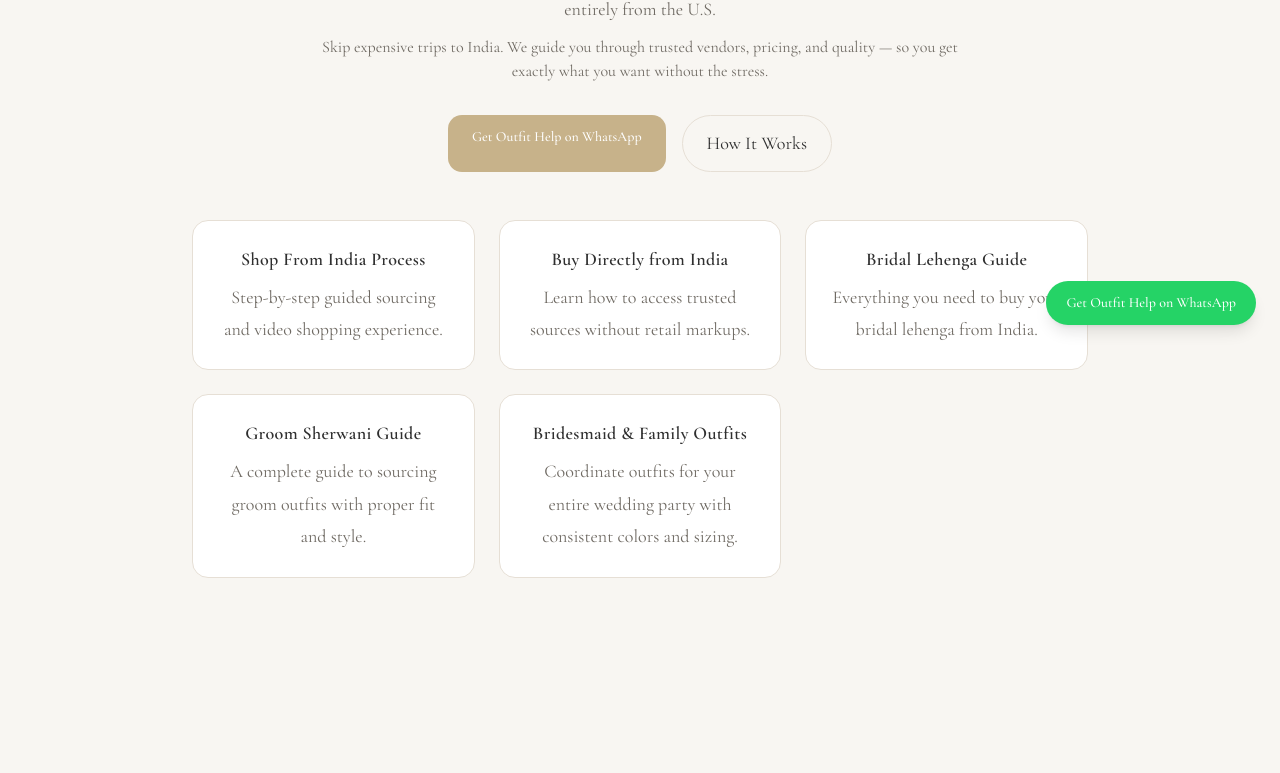
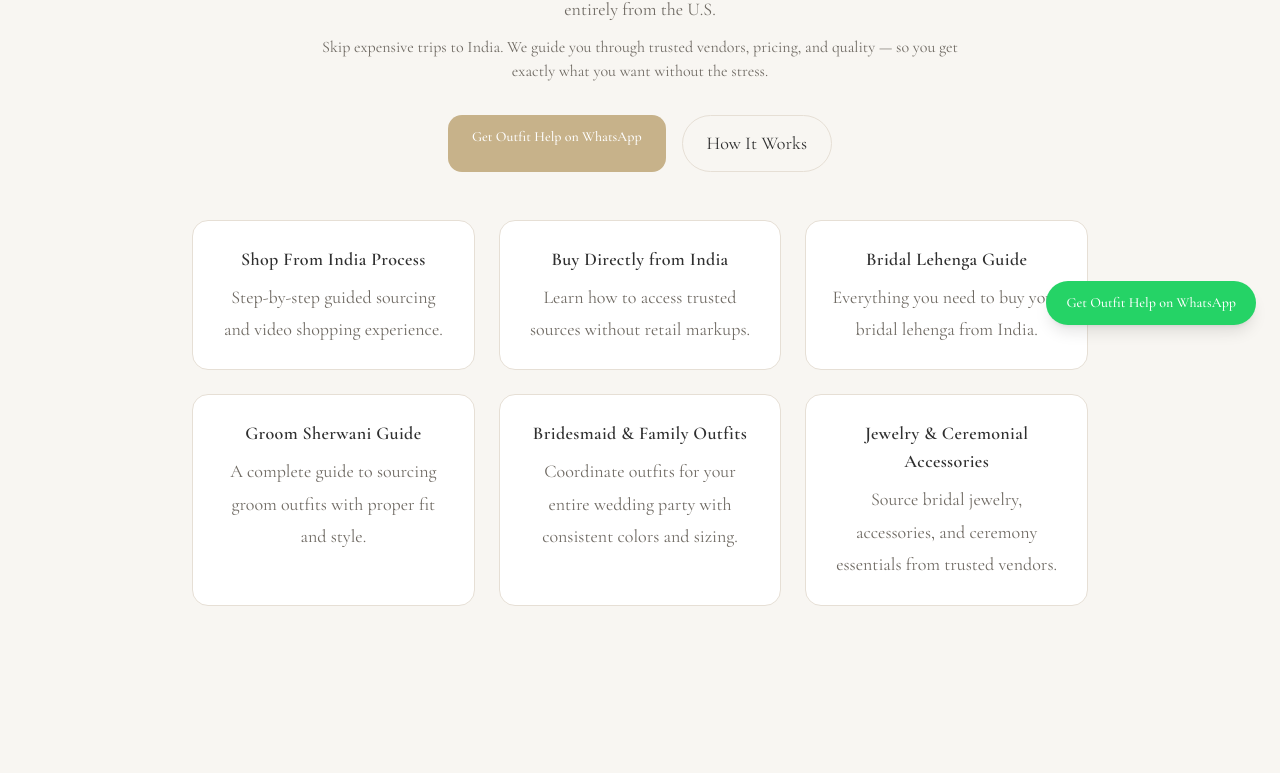
Before and after one commit to leylabernie/v0-ceremony-verse-wedding-concierge, a Next.js app: page / in a window 1280 px wide. Shown: the part 451-1224 px from the top of the page. Built offline with nearby package versions, Linux system fonts and the light colour scheme; a web font is replaced by a local one.

Commit message:
Refine comment and add jewelry link in home page
Updated comment for clarity and added a new link for jewelry and accessories.

```diff
--- a/components/pages/home-page.tsx
+++ b/components/pages/home-page.tsx
@@ -53,7 +53,7 @@ export function HomePage({ onNavigate }: HomePageProps) {
 
           </div>
 
-          {/* 6 CARDS (RESTORED) */}
+          {/* 6 CARDS */}
           <div className="mt-12 grid md:grid-cols-2 lg:grid-cols-3 gap-6 max-w-6xl mx-auto">
 
             <Link href="/shop-from-india" className="bg-white border border-[var(--cv-border)] rounded-2xl p-6 hover:shadow-md transition">
@@ -98,6 +98,15 @@ export function HomePage({ onNavigate }: HomePageProps) {
               </h3>
               <p className="text-charcoal/70">
                 Coordinate outfits for your entire wedding party with consistent colors and sizing.
+              </p>
+            </Link>
+
+            <Link href="/indian-wedding-jewelry-and-accessories" className="bg-white border border-[var(--cv-border)] rounded-2xl p-6 hover:shadow-md transition">
+              <h3 className="text-lg font-semibold mb-2">
+                Jewelry & Ceremonial Accessories
+              </h3>
+              <p className="text-charcoal/70">
+                Source bridal jewelry, accessories, and ceremony essentials from trusted vendors.
               </p>
             </Link>
 
```
